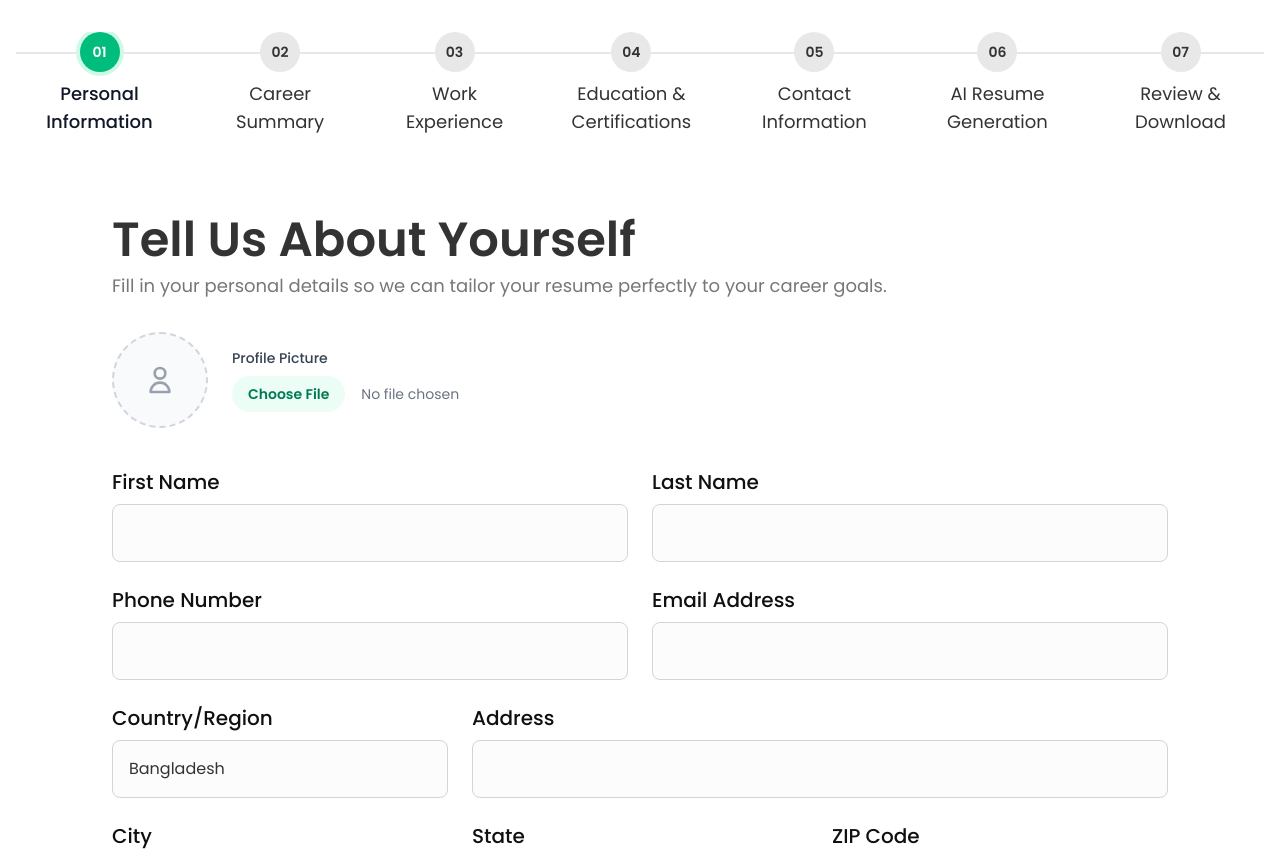
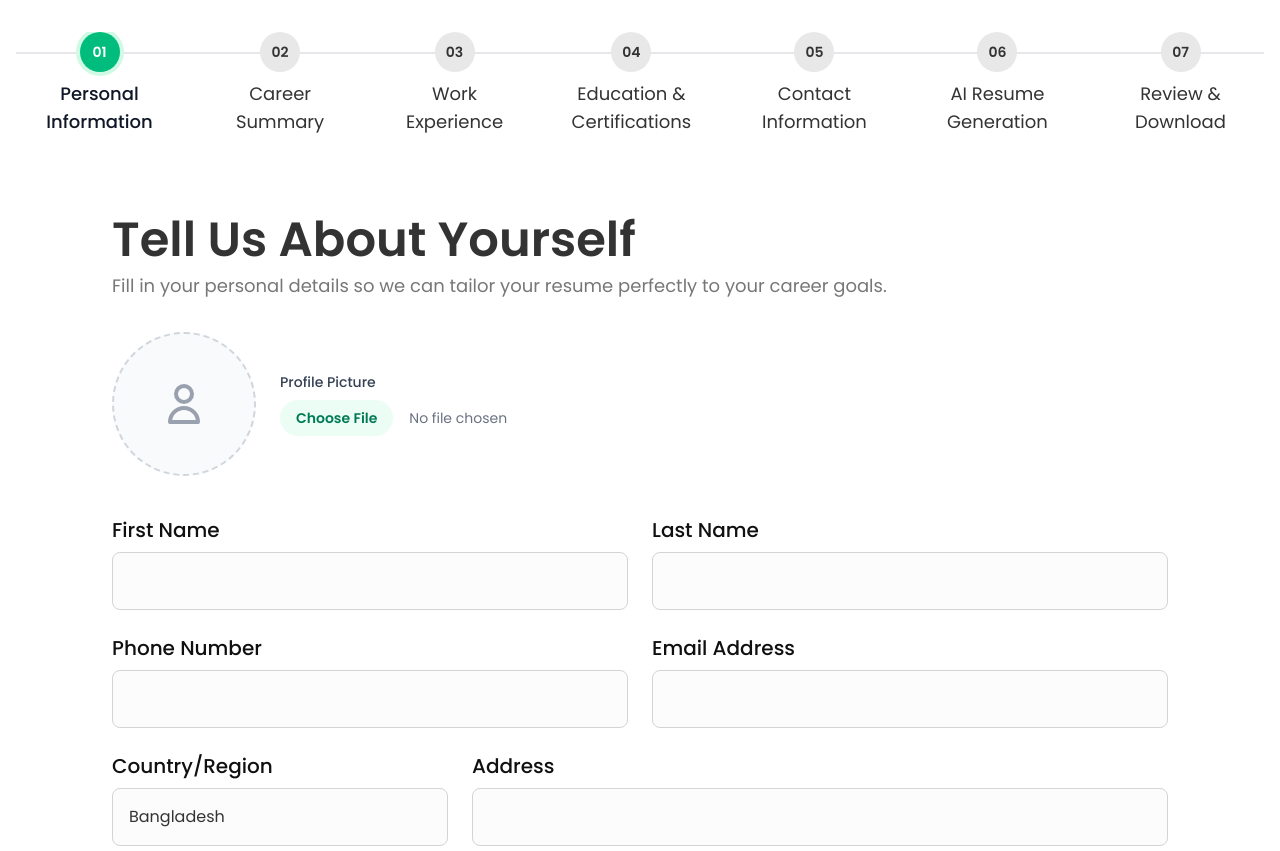
Before and after one commit to Alok4D/ai-resume-builder, a Next.js app: page /stepper in a window 1280 px wide. Shown: the top 851 px of the page. Built offline with nearby package versions, Linux system fonts and the light colour scheme.

Commit message:
feat: implement global styles and career summary component for resume builder application

```diff
--- a/app/globals.css
+++ b/app/globals.css
@@ -35,7 +35,7 @@ body {
   -ms-overflow-style: none;
   scrollbar-width: none;
 }
-button,
-a{
+
+button, a{
   cursor: pointer;
 }
--- a/components/steps/CareerSummary.tsx
+++ b/components/steps/CareerSummary.tsx
@@ -154,7 +154,7 @@ export default function CareerSummary({ onNext, onBack }: Props) {
                             </div>
                             <input
                                 type="text"
-                                placeholder="e.g., IEEE Member (Press Enter)"
+                                placeholder="e.g., Volunteer Work, Photography, Debating (Press Enter)"
                                 className="w-full mt-2 p-2 border border-[#D4D4D4] rounded-lg outline-none focus:ring-1 focus:ring-emerald-500 focus:border-emerald-500"
                                 onKeyDown={(e) => {
                                     if (e.key === "Enter" && e.currentTarget.value.trim() !== "") {
--- a/components/steps/PersonalInformation.tsx
+++ b/components/steps/PersonalInformation.tsx
@@ -84,11 +84,11 @@ export default function PersonalInformation({ onNext, onBack }: Props) {
                 <div className="grid grid-cols-1 md:grid-cols-2 gap-4 md:gap-6">
                     {/* Profile Picture */}
                     <div className="md:col-span-2 flex flex-col sm:flex-row items-center gap-6 mb-4">
-                        <div className="w-24 h-24 rounded-full border-2 border-dashed border-gray-300 flex items-center justify-center overflow-hidden bg-gray-50">
+                        <div className="w-32 h-32 sm:w-36 sm:h-36 rounded-full border-2 border-dashed border-gray-300 flex flex-shrink-0 items-center justify-center overflow-hidden bg-gray-50">
                             {formData.profilePicture ? (
-                                <Image src={formData.profilePicture} alt="Profile" width={96} height={96} className="object-cover w-full h-full" />
+                                <Image src={formData.profilePicture} alt="Profile" width={144} height={144} className="object-cover w-full h-full" />
                             ) : (
-                                <svg className="w-8 h-8 text-gray-400" fill="none" stroke="currentColor" viewBox="0 0 24 24"><path strokeLinecap="round" strokeLinejoin="round" strokeWidth={2} d="M16 7a4 4 0 11-8 0 4 4 0 018 0zM12 14a7 7 0 00-7 7h14a7 7 0 00-7-7z" /></svg>
+                                <svg className="w-12 h-12 text-gray-400" fill="none" stroke="currentColor" viewBox="0 0 24 24"><path strokeLinecap="round" strokeLinejoin="round" strokeWidth={2} d="M16 7a4 4 0 11-8 0 4 4 0 018 0zM12 14a7 7 0 00-7 7h14a7 7 0 00-7-7z" /></svg>
                             )}
                         </div>
                         <div>
```
